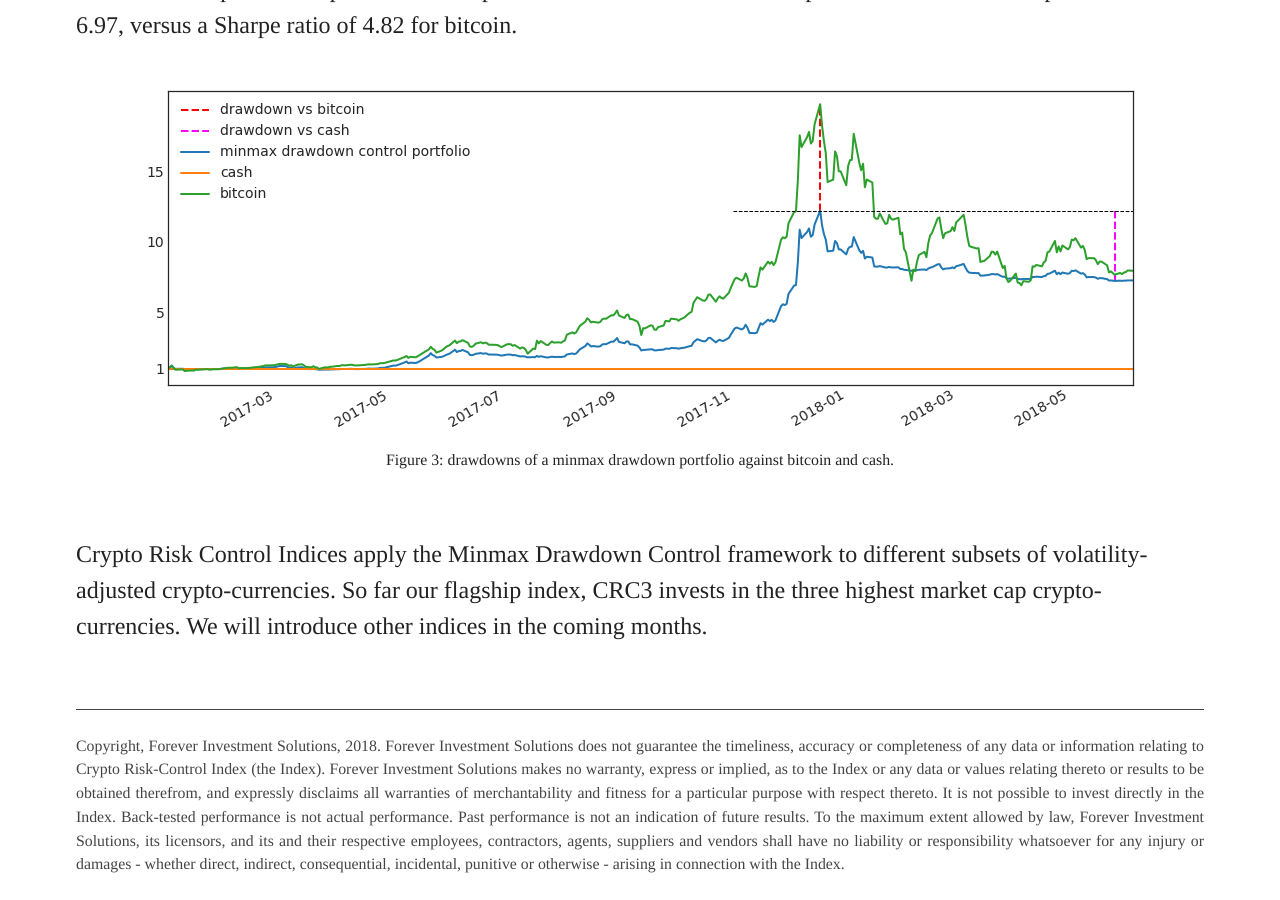
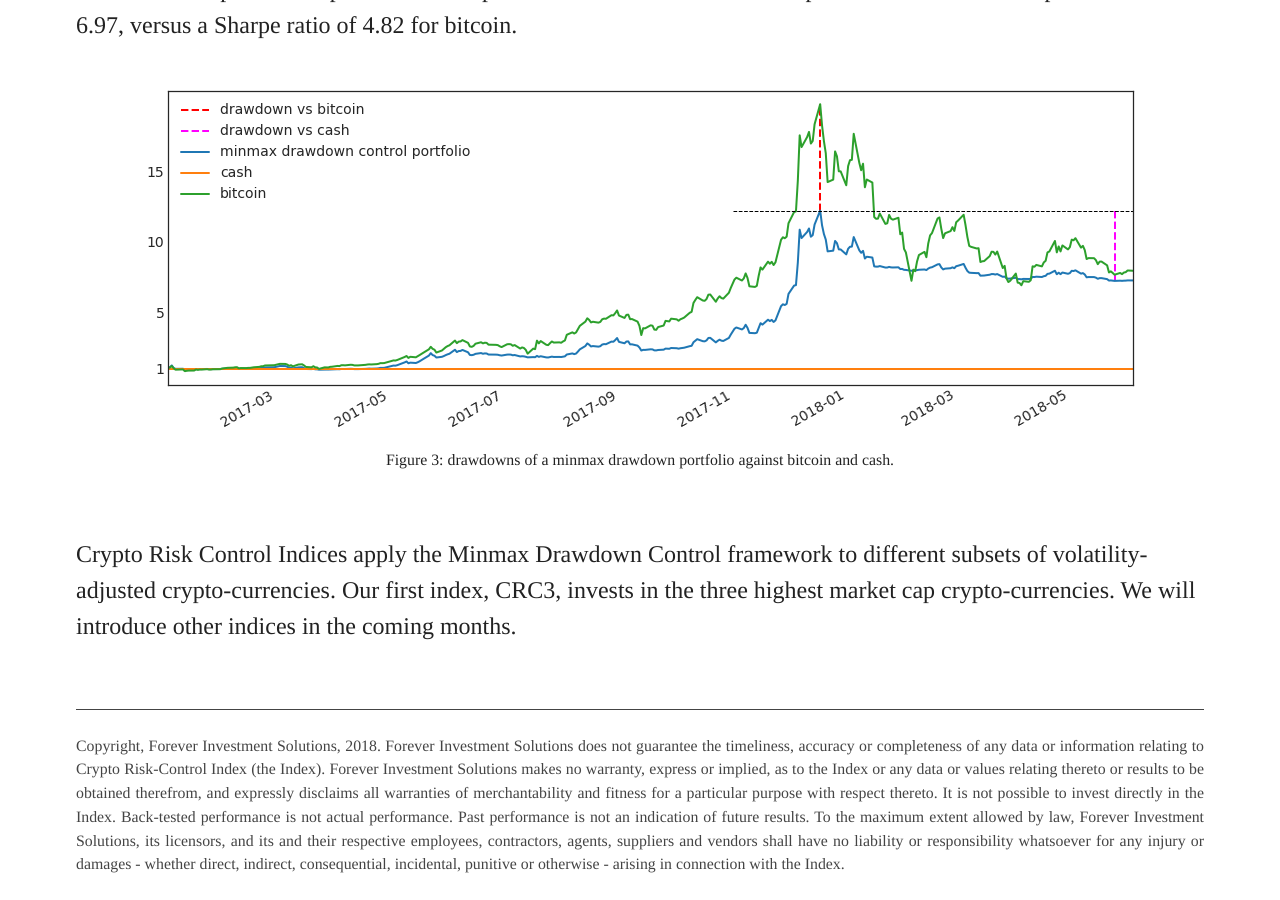
Before and after one commit to forever-am/cryptoriskcontrol-site, a Jekyll site: the page built from methodology.md, in a window 1280 px wide and 900 px high, scrolled down 2295 px. Built offline with Jekyll 4.4.1, drawn with Linux system fonts in a browser that asks for light colours; a script that is not in the unit is left out.

Commit message:
adjustments

```diff
--- a/methodology.md
+++ b/methodology.md
@@ -78,6 +78,6 @@ minmax drawdown portfolio against bitcoin and cash." align="center" %}
 <br/>
 
 Crypto Risk Control Indices apply the Minmax Drawdown Control framework to
-different subsets of volatility-adjusted crypto-currencies. So far our
-flagship index, CRC3 invests in the three highest market cap crypto-currencies.
-We will introduce other indices in the coming months.
+different subsets of volatility-adjusted crypto-currencies. Our
+first index, CRC3, invests in the three highest market cap
+crypto-currencies. We will introduce other indices in the coming months.
```
